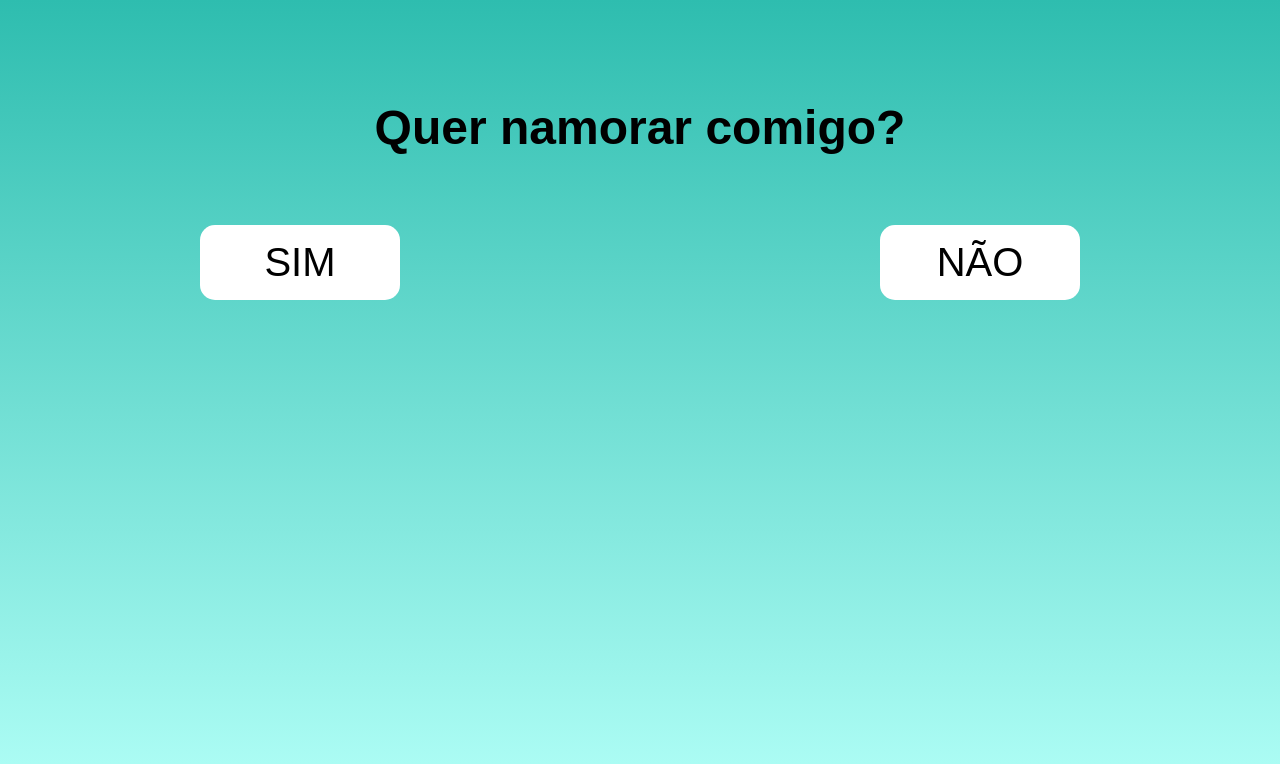
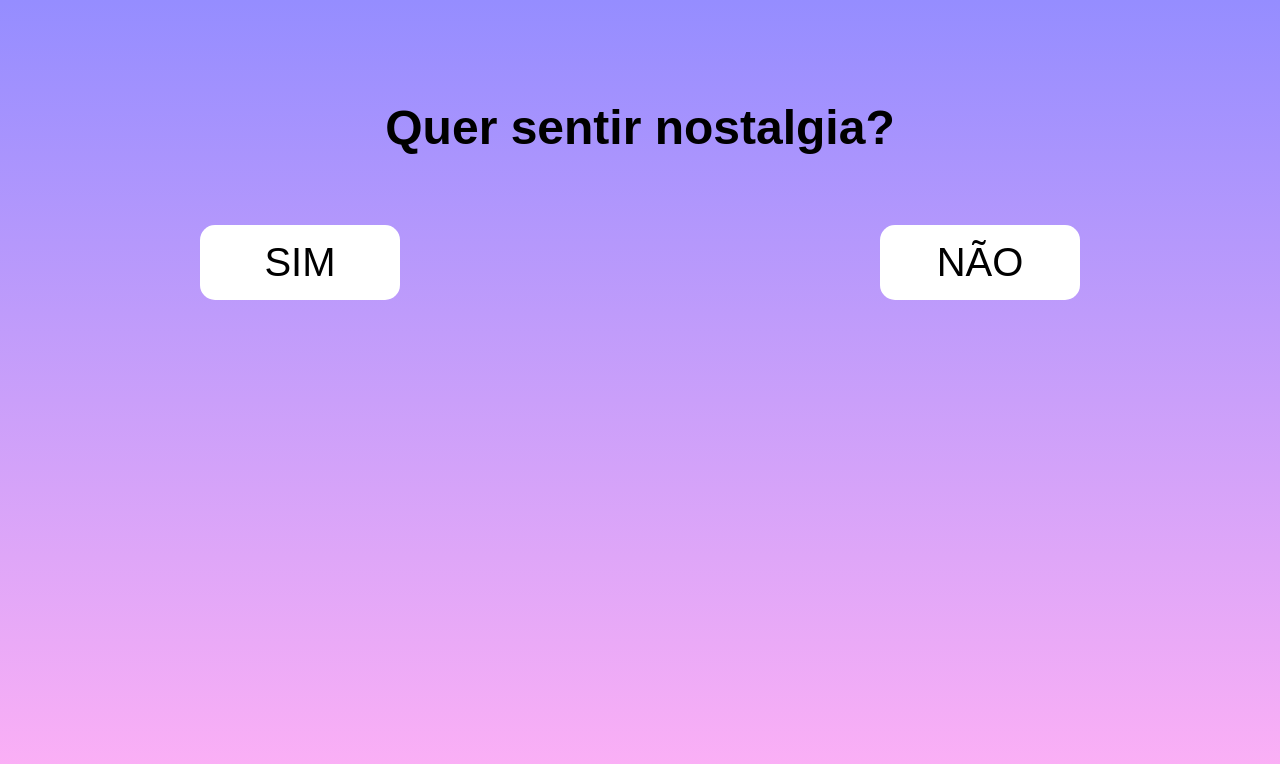
Before and after one commit to gabicerqueira/Pedido, a plain HTML site: page index.html in a window 1280 px wide. Drawn offline with Linux system fonts and the light colour scheme.

Commit message:
Tema
Mudei o tema da pergunta

```diff
--- a/index.html
+++ b/index.html
@@ -14,7 +14,7 @@
         }
 
         body{
-            background: linear-gradient(#2EBDAF, #b1fff7);
+            background: linear-gradient(#958dff, #ffb1f5);
             background-repeat: no-repeat;
             background-attachment: fixed;
         }
@@ -76,7 +76,7 @@
 </head>
 <body>
     <div class="titulo">
-        <h1 class="tituloPrincipal">Quer namorar comigo?</h1>
+        <h1 class="tituloPrincipal">Quer sentir nostalgia?</h1>
     </div>
     <div class="botoes">
         <div class="botaoS">
@@ -89,7 +89,7 @@
 
     <script>
        function sim(){
-        location.href = "https://www.youtube.com/watch?v=kPhpHvnnn0Q"
+        location.href = "https://www.youtube.com/watch?v=I5GjALNHzPQ"
        }
 
        function desvia(btn){
```
